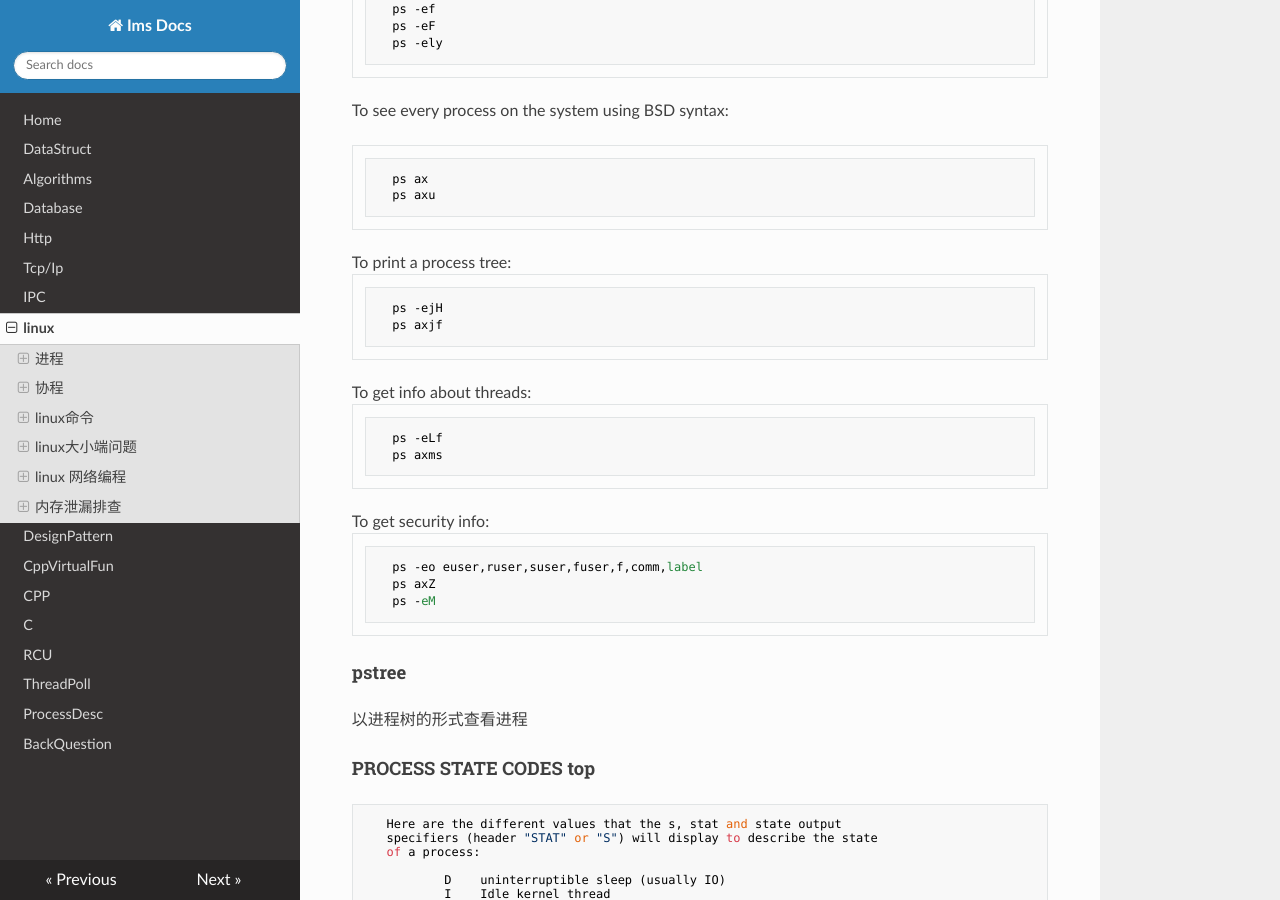
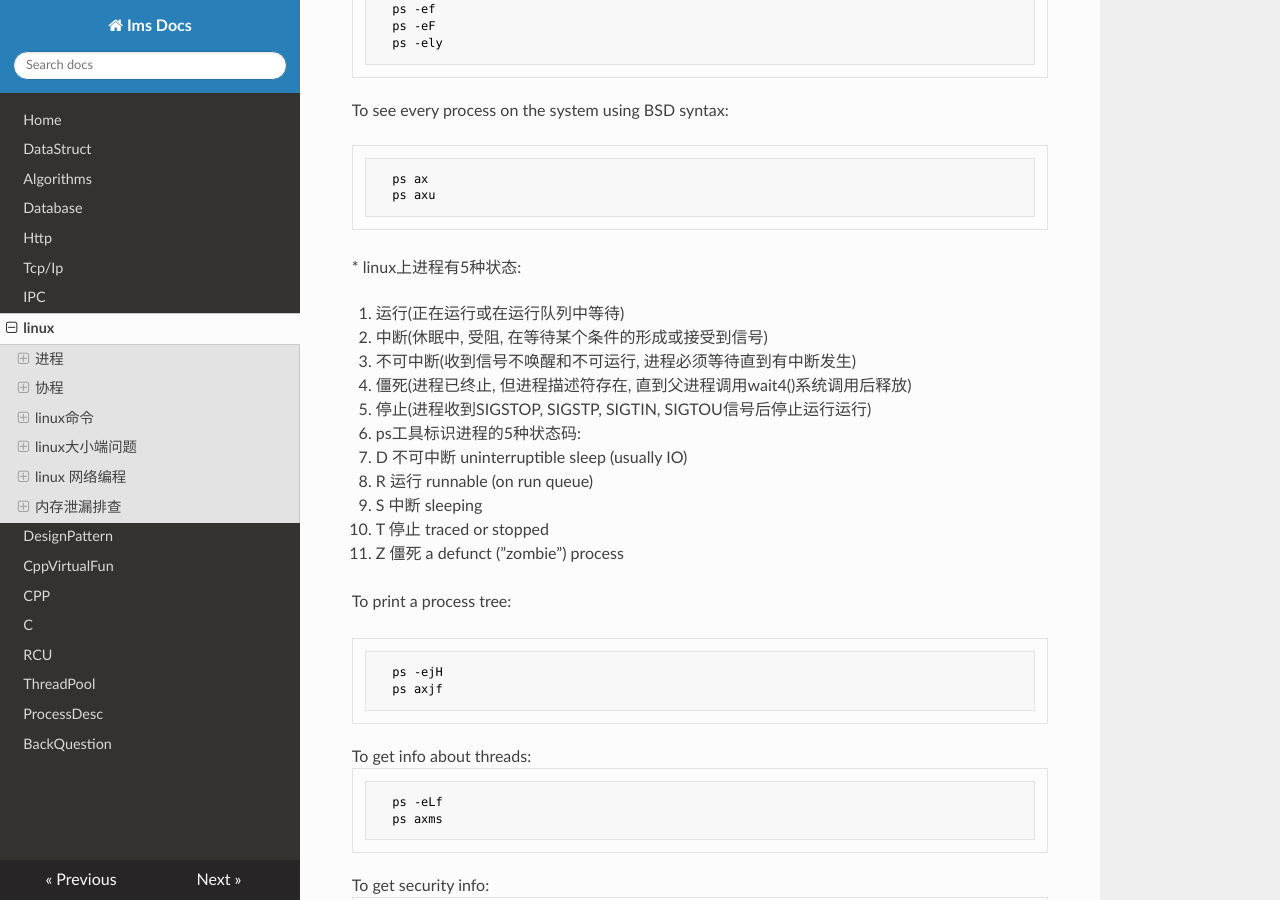
Before and after one commit to ims0/mkdocs, an MkDocs documentation site: the page built from docs/linux.md, in a window 1280 px wide and 900 px high, scrolled down 3707 px. Built offline with MkDocs 1.6.1, drawn with Linux system fonts in a browser that asks for light colours; nearby versions of some CDN libraries.

Commit message:
rename thread_pool

````diff
--- a/docs/linux.md
+++ b/docs/linux.md
@@ -132,6 +132,22 @@ To see every process on the system using BSD syntax:
   ps ax
   ps axu
 ```
+* linux上进程有5种状态:
+
+1. 运行(正在运行或在运行队列中等待)
+2. 中断(休眠中, 受阻, 在等待某个条件的形成或接受到信号)
+3. 不可中断(收到信号不唤醒和不可运行, 进程必须等待直到有中断发生)
+4. 僵死(进程已终止, 但进程描述符存在, 直到父进程调用wait4()系统调用后释放)
+5. 停止(进程收到SIGSTOP, SIGSTP, SIGTIN, SIGTOU信号后停止运行运行)
+
+* ps工具标识进程的5种状态码:
+
+* D 不可中断 uninterruptible sleep (usually IO)
+* R 运行 runnable (on run queue)
+* S 中断 sleeping
+* T 停止 traced or stopped
+* Z 僵死 a defunct (”zombie”) process
+
 To print a process tree:
 ```
   ps -ejH
--- a/mkdocs.yml
+++ b/mkdocs.yml
@@ -14,7 +14,7 @@ nav:
     - CPP: cpp.md
     - C: c.md
     - RCU: rcu.md
-    - ThreadPoll: thread_poll.md
+    - ThreadPool: thread_pool.md
     - ProcessDesc: process_desc.md
     - BackQuestion: back-end.md
 
````
Also changed, not shown: docs/process_desc.md (+3 -2 lines), docs/thread_pool.md (renamed from docs/thread_poll.md, +2 -0 lines), 1 other file.
